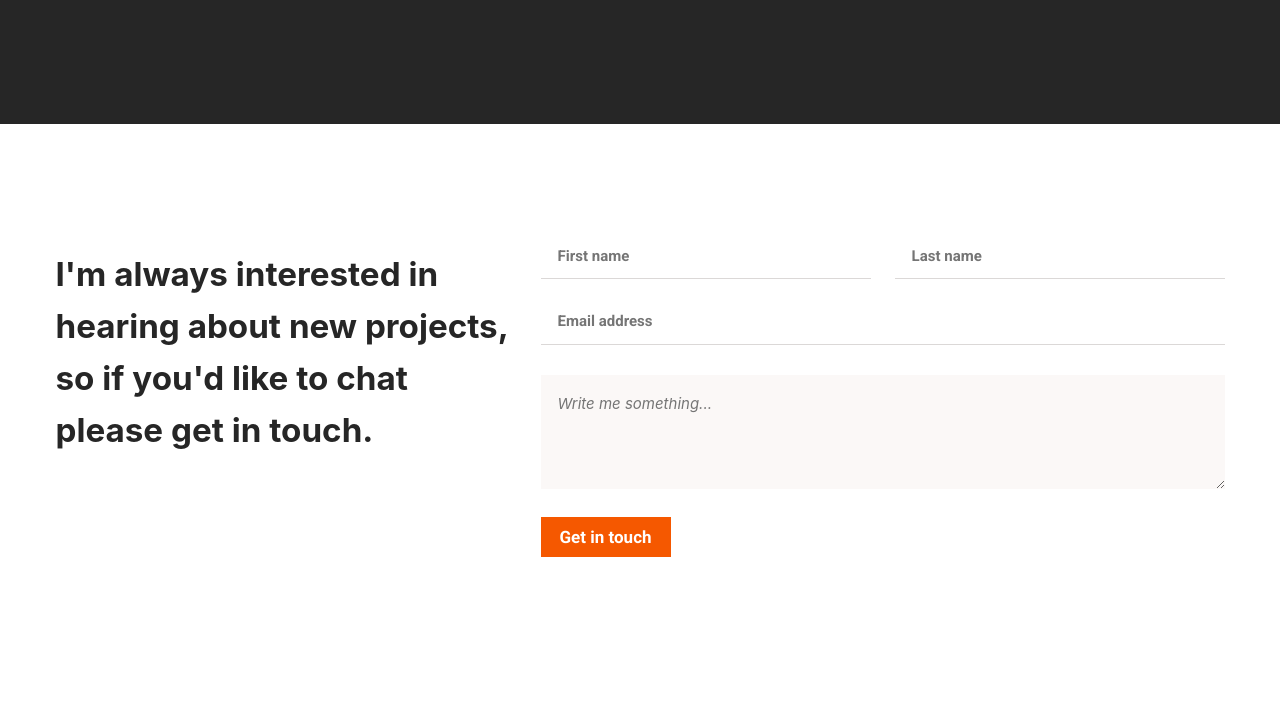
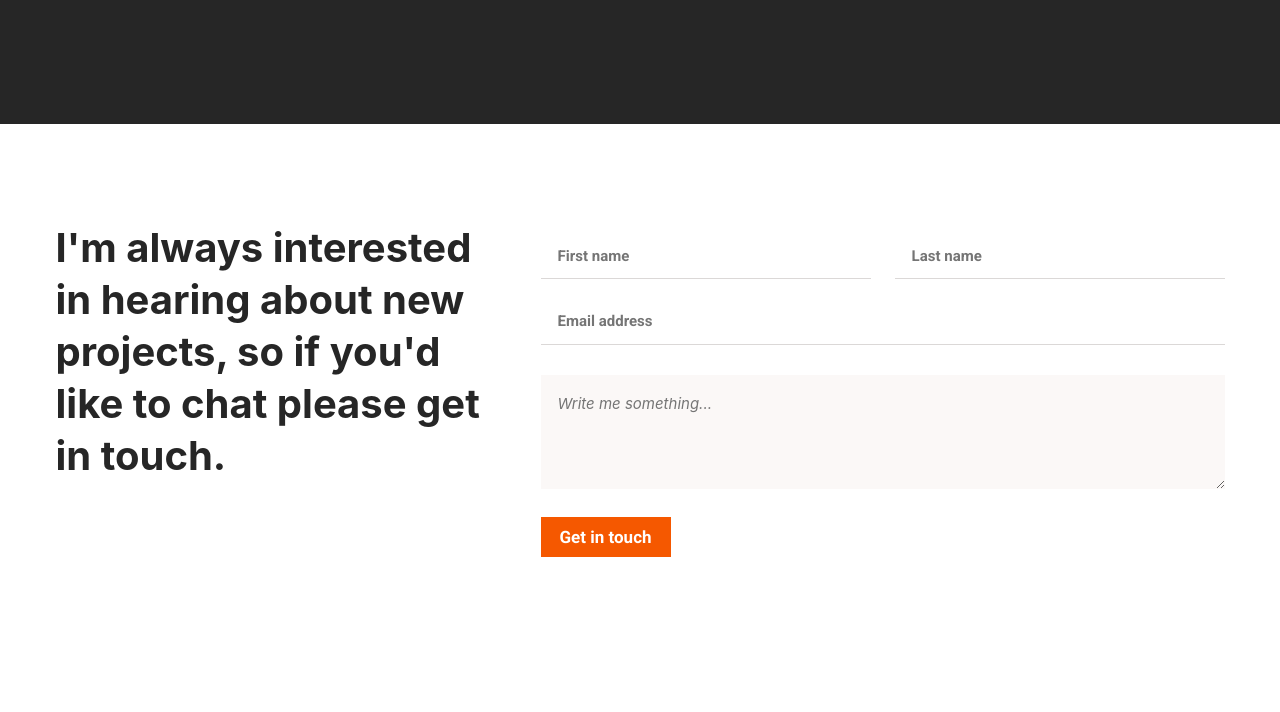
Before and after one commit to unorjikingsley/Portfolio-Website, a website: page index.html in a window 1280 px wide. Shown: the part 3621-4333 px from the top of the page. Drawn offline with Linux system fonts and the light colour scheme.

Commit message:
Add accessibility

```diff
--- a/index.html
+++ b/index.html
@@ -6,7 +6,7 @@
     <meta http-equiv="X-UA-Compatible" content="IE=edge">
     <meta name="viewport" content="width=device-width, initial-scale=1.0">
     <script src="https://kit.fontawesome.com/5116129a4d.js" crossorigin="anonymous"></script>
-    <title>UnorjiKingsley'sPortfolio</title>
+    <title>UnorjiKingsley's Portfolio</title>
     <link rel="stylesheet" href="styles.css" />
 </head>
 
@@ -243,13 +243,13 @@
                     </div>
                 </div>
             </div>
-
+         </div>
     </section>
 
     <form action="https://formspree.io/f/xeqwrjop" method="post" class="contact-form">
         <div class="interest">
-            <h5>I'm always interested in hearing about new projects,
-                so if you'd like to chat please get in touch.</h5>
+            <h4>I'm always interested in hearing about new projects,
+                so if you'd like to chat please get in touch.</h4>
         </div>
         <div class="all-cont">
             <div class="all">
```
